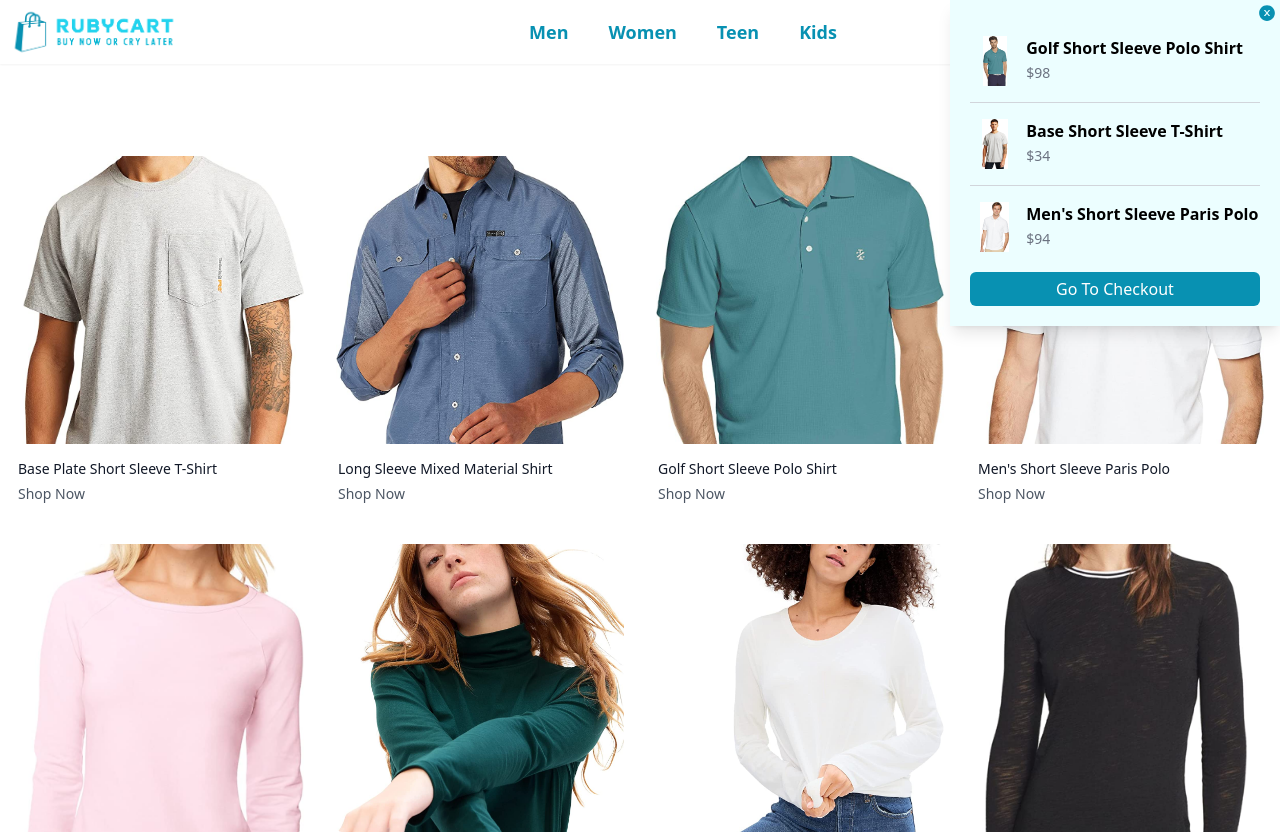
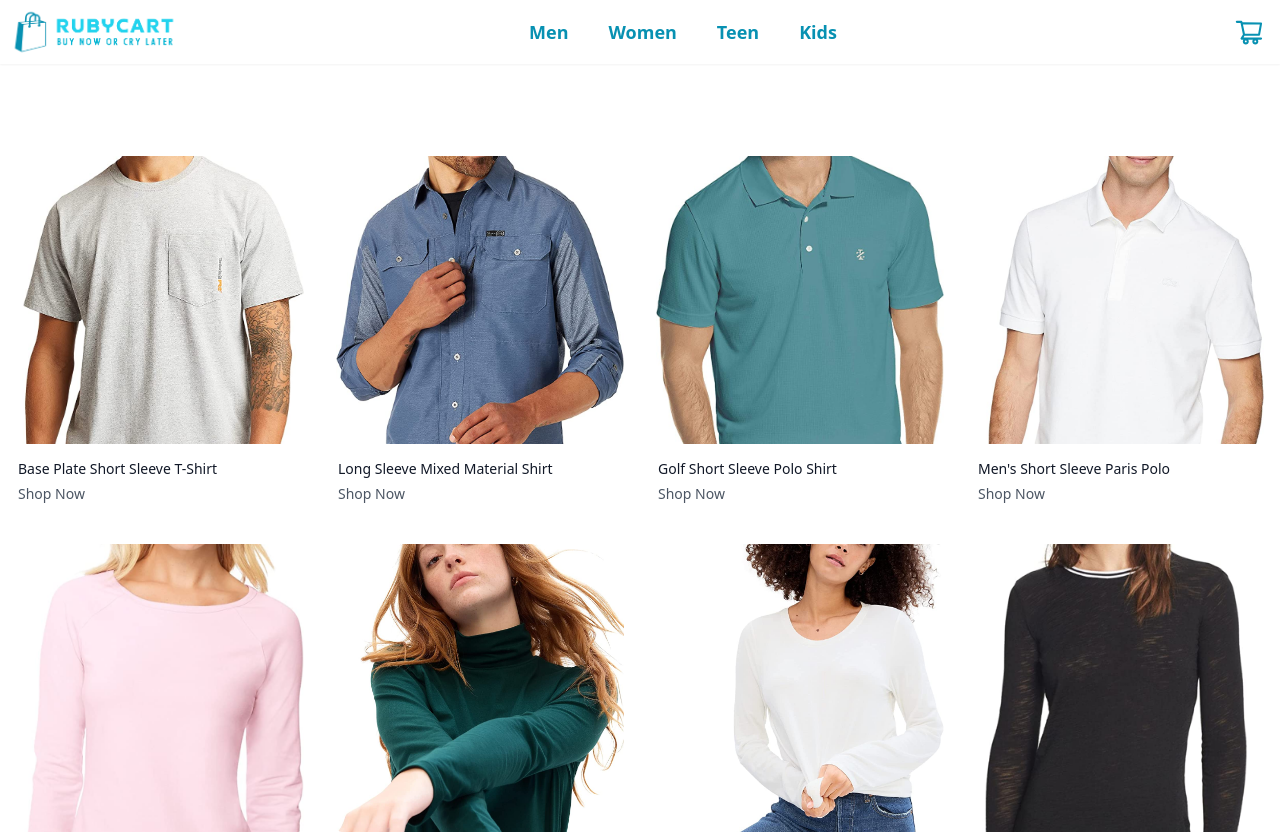
Before and after one commit to Shoaibv2/Ruby-Cart, a Next.js app: page / in a window 1280 px wide. Shown: the top 834 px of the page. Built offline with nearby package versions, Linux system fonts and the light colour scheme.

Commit message:
Fix Cart

```diff
--- a/components/Header.js
+++ b/components/Header.js
@@ -53,7 +53,7 @@ export default function Header() {
         </button>
         <div
           ref={ref}
-          className="absolute top-0 right-0 p-5 bg-cyan-50 shadow-lg transform transition-transform scale-x-100 origin-right"
+          className="absolute top-0 right-0 p-5 bg-cyan-50 shadow-lg transform transition-transform scale-x-0 origin-right"
         >
           <button className="cyan-400 absolute top-1 right-1 text-lg">
             <AiFillCloseCircle onClick={toggleClick} />
```
